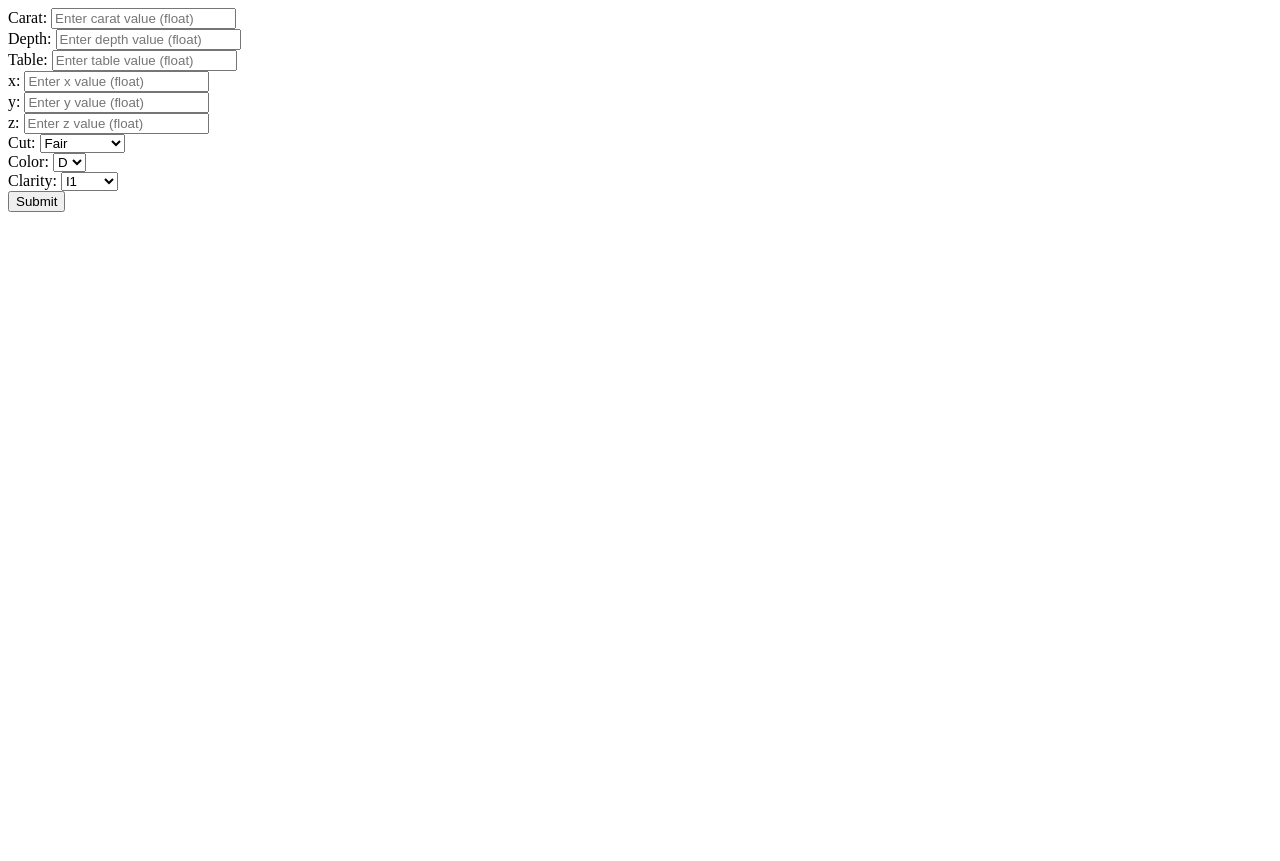
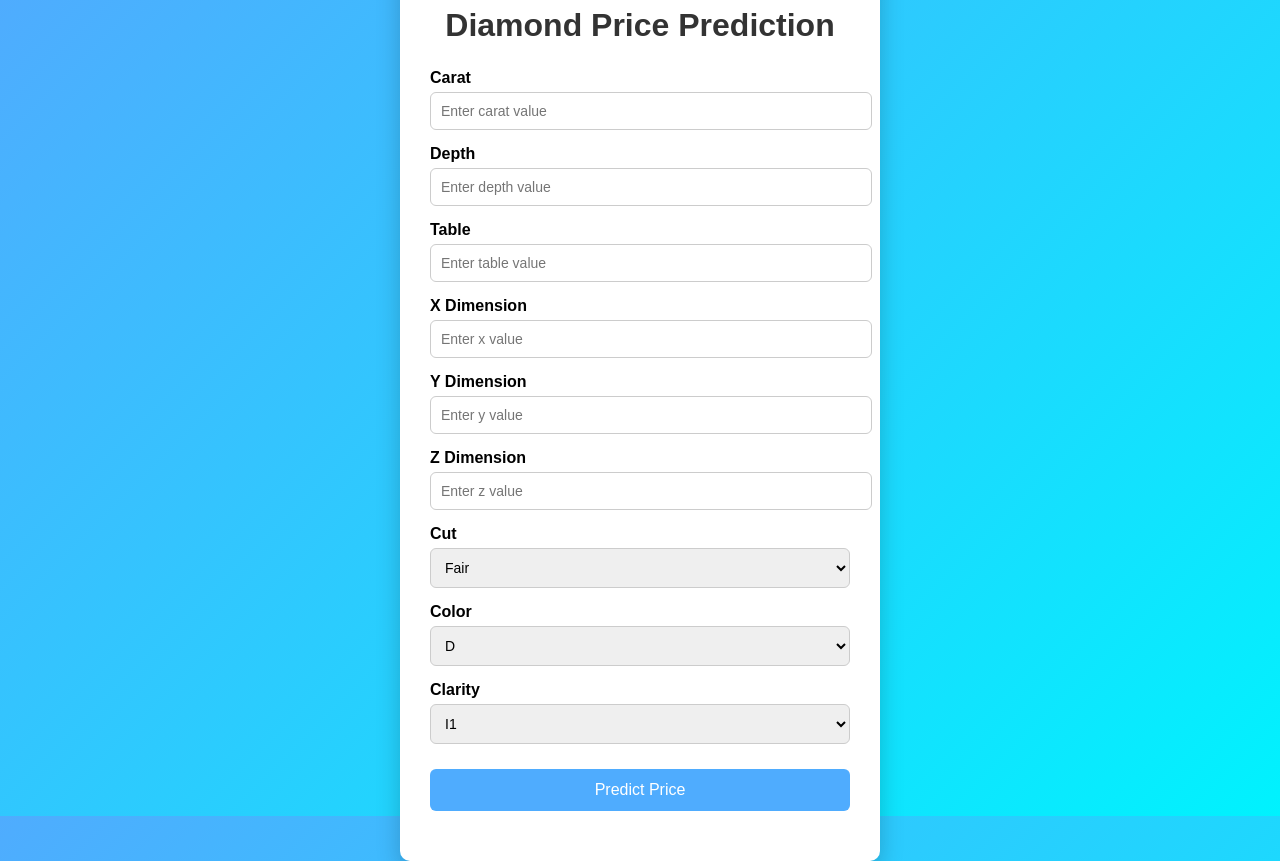
Before and after one commit to Devender-Mathela/Diamond-Price-Prediction, a Flask app: page / in a window 1280 px wide. Before the commit the page ends 212 px from the top, so only its background shows below. Run offline with Flask 3, Linux system fonts and the light colour scheme.

Commit message:
Updating Form.html

```diff
--- a/templates/form.html
+++ b/templates/form.html
@@ -1,39 +1,126 @@
-<html>
+<!DOCTYPE html>
+<html lang="en">
+<head>
+<meta charset="UTF-8">
+<title>Diamond Price Prediction</title>
+
+<style>
+
+body{
+    font-family: Arial, Helvetica, sans-serif;
+    background: linear-gradient(135deg,#4facfe,#00f2fe);
+    height:100vh;
+    display:flex;
+    justify-content:center;
+    align-items:center;
+}
+
+.container{
+    background:white;
+    padding:30px;
+    border-radius:10px;
+    width:420px;
+    box-shadow:0 10px 25px rgba(0,0,0,0.2);
+}
+
+h1{
+    text-align:center;
+    margin-bottom:25px;
+    color:#333;
+}
+
+.form-group{
+    margin-bottom:15px;
+}
+
+label{
+    font-weight:bold;
+    display:block;
+    margin-bottom:5px;
+}
+
+input, select{
+    width:100%;
+    padding:10px;
+    border-radius:6px;
+    border:1px solid #ccc;
+    font-size:14px;
+}
+
+input:focus, select:focus{
+    outline:none;
+    border:1px solid #4facfe;
+}
+
+button{
+    width:100%;
+    padding:12px;
+    border:none;
+    border-radius:6px;
+    background:#4facfe;
+    color:white;
+    font-size:16px;
+    cursor:pointer;
+    margin-top:10px;
+}
+
+button:hover{
+    background:#008cff;
+}
+
+.result{
+    margin-top:20px;
+    text-align:center;
+    font-size:18px;
+    font-weight:bold;
+    color:#2c3e50;
+}
+
+</style>
+
+</head>
+
 <body>
+
+<div class="container">
+
+<h1>Diamond Price Prediction</h1>
+
 <form action="{{url_for('predict_datapoint')}}" method="POST">
+
 <div class="form-group">
-        <label for="carat">Carat:</label>
-        <input type="text" id="carat" name="carat" placeholder="Enter carat value (float)">
+<label>Carat</label>
+<input type="text" name="carat" placeholder="Enter carat value">
 </div>
 
 <div class="form-group">
-        <label for="depth">Depth:</label>
-        <input type="text" id="depth" name="depth" placeholder="Enter depth value (float)">
+<label>Depth</label>
+<input type="text" name="depth" placeholder="Enter depth value">
 </div>
 
 <div class="form-group">
-        <label for="table">Table:</label>
-        <input type="text" id="table" name="table" placeholder="Enter table value (float)">
+<label>Table</label>
+<input type="text" name="table" placeholder="Enter table value">
 </div>
 
 <div class="form-group">
-        <label for="x">x:</label>
-        <input type="text" id="x" name="x" placeholder="Enter x value (float)">
+<label>X Dimension</label>
+<input type="text" name="x" placeholder="Enter x value">
 </div>
 
 <div class="form-group">
-        <label for="y">y:</label>
-        <input type="text" id="y" name="y" placeholder="Enter y value (float)">
+<label>Y Dimension</label>
+<input type="text" name="y" placeholder="Enter y value">
 </div>
 
 <div class="form-group">
-        <label for="z">z:</label>
-        <input type="text" id="z" name="z" placeholder="Enter z value (float)">
+<label>Z Dimension</label>
+<input type="text" name="z" placeholder="Enter z value">
 </div>
 
 <div class="form-group">
-  <label for="cut">Cut:</label>
-  <select id="cut" name="cut">
+<label>Cut</label>
+<select name="cut">
 <option value="Fair">Fair</option>
 <option value="Good">Good</option>
 <option value="Very Good">Very Good</option>
@@ -43,8 +130,8 @@
 </div>
 
 <div class="form-group">
-  <label for="color">Color:</label>
-  <select id="color" name="color">
+<label>Color</label>
+<select name="color">
 <option value="D">D</option>
 <option value="E">E</option>
 <option value="F">F</option>
@@ -56,8 +143,8 @@
 </div>
 
 <div class="form-group">
-  <label for="clarity">Clarity:</label>
-  <select id="clarity" name="clarity">
+<label>Clarity</label>
+<select name="clarity">
 <option value="I1">I1</option>
 <option value="SI2">SI2</option>
 <option value="SI1">SI1</option>
@@ -69,10 +156,15 @@
 </select>
 </div>
 
-<div style="clear:both;"></div>
-  <input type="submit" value="Submit">
+<button type="submit">Predict Price</button>
+
 </form>
 
+<div class="result">
 {{final_result}}
+</div>
+
+</div>
+
 </body>
 </html>
```
Lines whose indentation alone changed are shown as unchanged.
